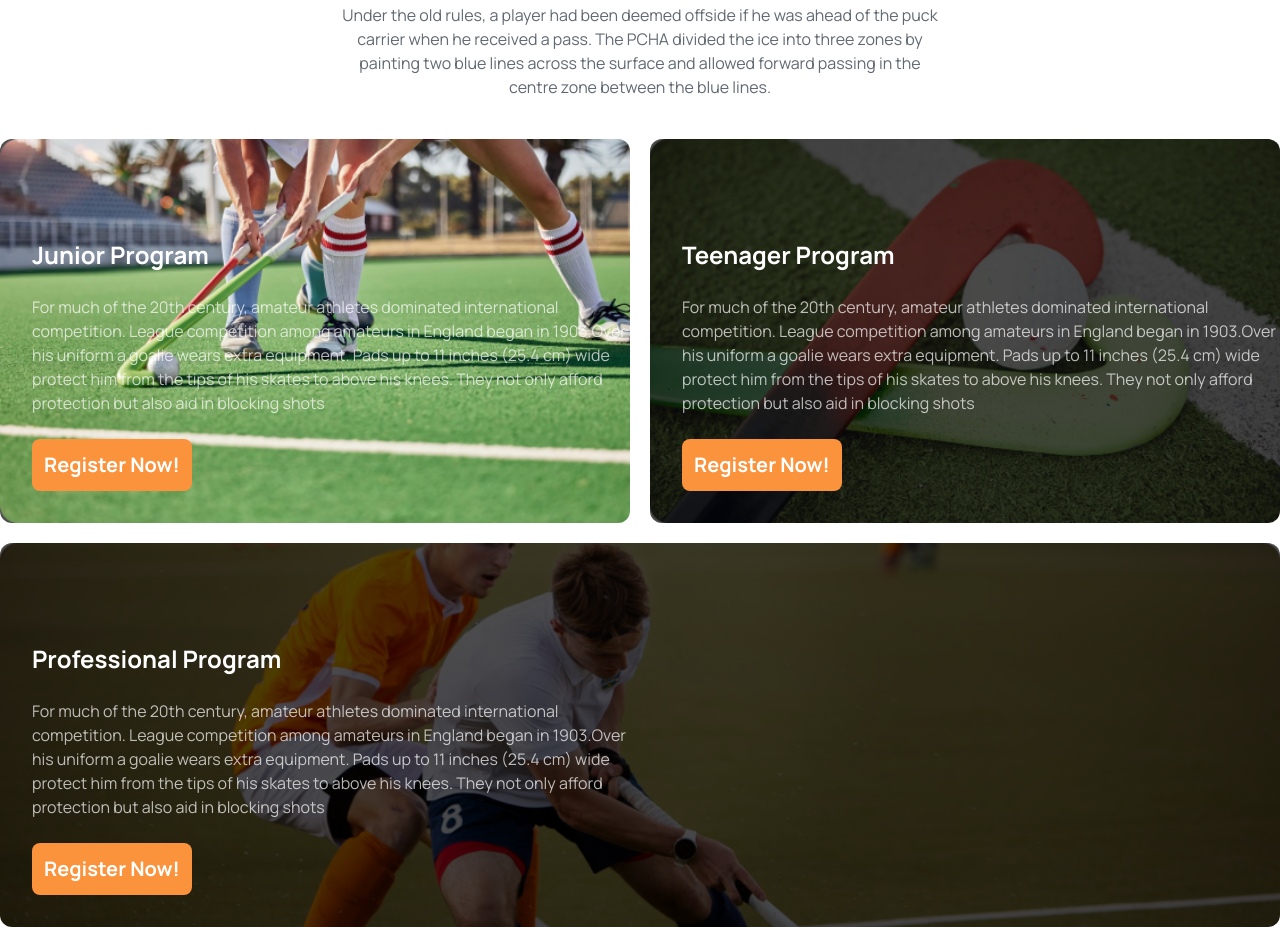
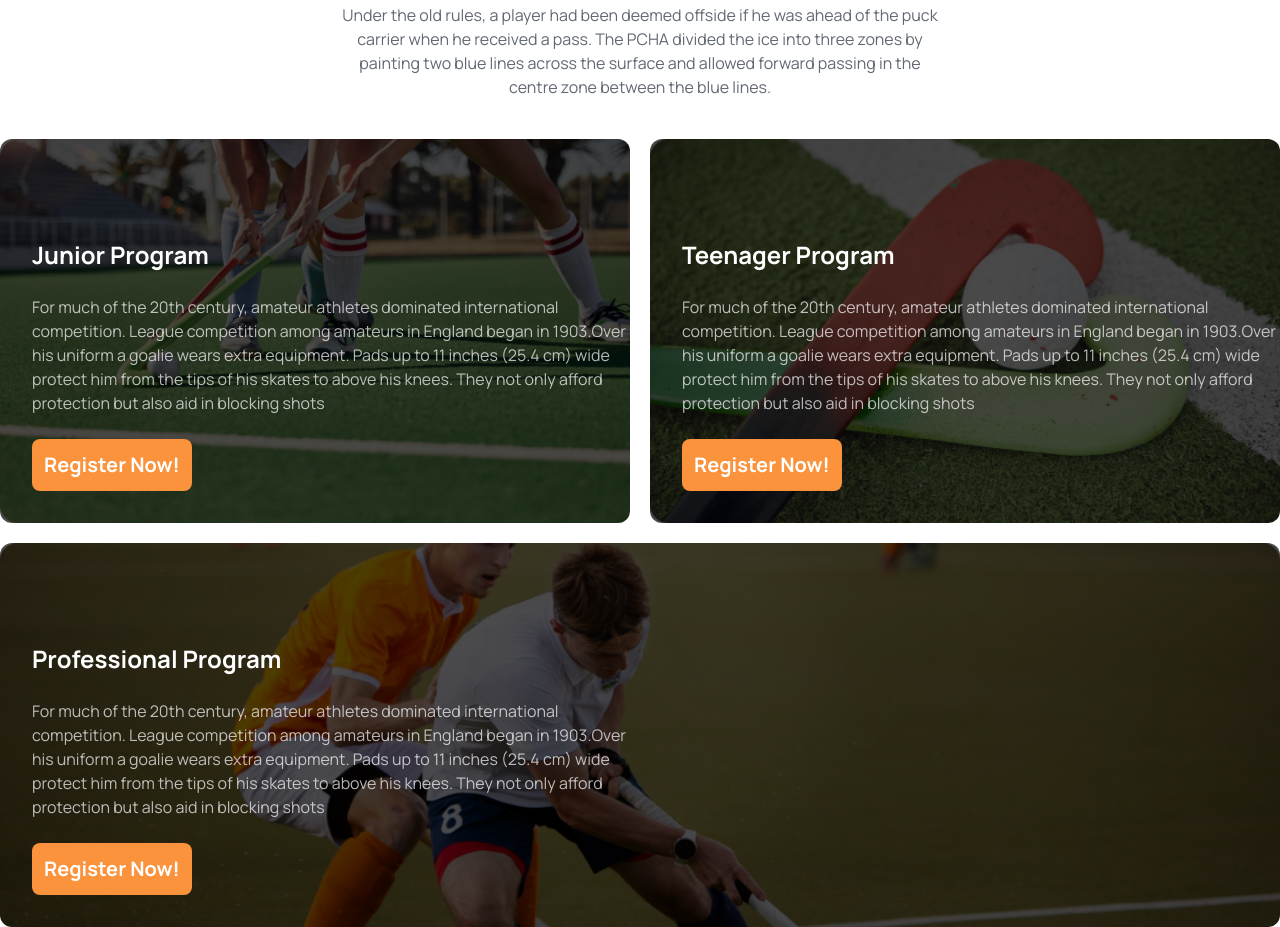
Before and after one commit to Muhammadshipon/A3-huckeys-website_2024, a plain HTML site: page index.html in a window 1280 px wide. Shown: the part 1273-2200 px from the top of the page. Drawn offline with nearby package versions, Linux system fonts and the light colour scheme.

Commit message:
again changes img path

```diff
--- a/index.html
+++ b/index.html
@@ -164,7 +164,7 @@
 
             <div class="grid grid-cols-1 lg:grid-cols-2 gap-5">
 
-            <div class="lg:h-96 pt-5 bg-[url('Images/3.png'),linear-gradient(rgba(0,0,0,0.7),rgba(0,0,0,0.7));] bg-cover text-white flex items-end rounded-xl">
+            <div class="lg:h-96 pt-5 bg-[linear-gradient(rgba(0,0,0,0.7),rgba(0,0,0,0.7)),url('Images/3.png')] bg-cover text-white flex items-end rounded-xl">
          <div class="text-left space-y-6 pl-8 pb-8">
           <h2 class="text-2xl font-bold">Junior Program</h2>
           <p class="opacity-70">For much of the 20th century, amateur athletes dominated international competition. League competition among amateurs in England began in 1903.Over his uniform a goalie wears extra equipment. Pads up to 11 inches (25.4 cm) wide protect him from the tips of his skates to above his knees. They not only afford protection but also aid in blocking shots</p>
```
